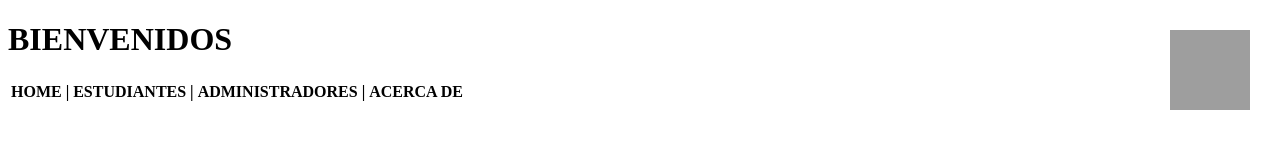
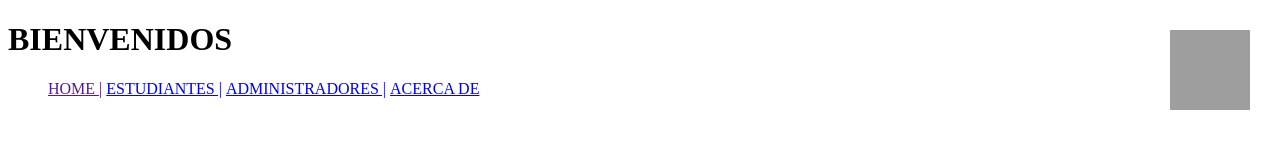
Before and after one commit to HanzChocoj/Tarea-1, a plain HTML site: page index.html in a window 1280 px wide. Drawn offline with Linux system fonts and the light colour scheme; grey boxes are pictures that could not be loaded.

Commit message:
Correccion de listas a enlaces

```diff
--- a/index.html
+++ b/index.html
@@ -9,13 +9,12 @@
  <h1>BIENVENIDOS</h1>
     <img src="https://upload.wikimedia.org/wikipedia/commons/thumb/1/15/Escudo_de_la_universidad_Mariano_G%C3%A1lvez_Guatemala.svg/512px-Escudo_de_la_universidad_Mariano_G%C3%A1lvez_Guatemala.svg.png"
     alt="100" width="80" height="80"style="position: absolute; top: 0; right: 0; margin: 30px;">
- <TABLE>
-    <TR>
-        <TH>  HOME  |</TH>
-        <TH>  ESTUDIANTES    |</TH>
-        <TH>  ADMINISTRADORES  |</TH>
-        <TH>  ACERCA DE</TH>
-    </TR>
+ <ul>
+    <li style="display: inline;"><a href="">HOME |</a></li>
+    <li style="display: inline;"><a href="Estudiantes.html">ESTUDIANTES |</a></li>
+    <li style="display: inline;"><a href="Administradores.html">ADMINISTRADORES |</a></li>
+    <li style="display: inline;"><a href="Acercade.html">ACERCA DE</a></li>
+ </ul>
 
  </TABLE>
 </body>
```
Also changed, not shown: Acercade.html (added, +12 -0 lines), Administradores.html (added, +11 -0 lines), Estudiantes.html (added, +12 -0 lines).
